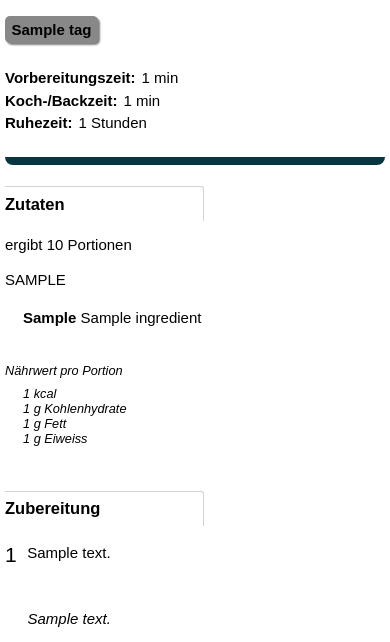
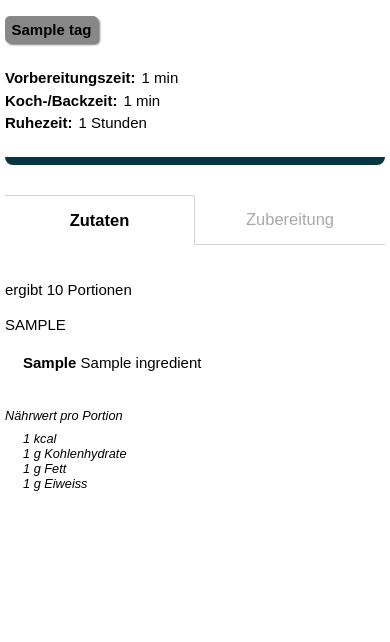
Before and after one commit to piMoll/recipy, a Django app: page /recipes/1 in a window 390 px wide. Shown: the part 415-1057 px from the top of the page. After the commit the page ends 906 px from the top, so only its background shows below. Run offline with Django 3.2, Linux system fonts and the light colour scheme; tables that the repository leaves empty hold one stand-in row (values such as "Sample post"); grey boxes marked "Sample" are stand-in pictures.

Commit message:
For mobile devices ingredients and directions are organized as tabs.

```diff
--- a/recipes/static/recipes/style.css
+++ b/recipes/static/recipes/style.css
@@ -106,18 +106,43 @@ body {
     margin-top: 0; } }
 
 .section-title {
-  font-size: 1.1rem;
   margin-bottom: 1rem;
   padding: 0.5rem 0.5rem 0.5rem 0;
-  border: 0 solid lightgrey;
-  border-top-width: 1px;
-  border-right-width: 1px;
-  border-top-right-radius: 3px;
-  width: 50%; }
-  @media print, (min-width: 768px) {
-    .section-title {
-      font-size: 1.3rem;
-      border: none; } }
+  font-size: 1.3rem; }
+  @media screen and (max-width: 767px) {
+    .section-title.desktop {
+      display: none; } }
+  .section-title.mobile {
+    background: none;
+    margin-top: 2rem;
+    padding: 1rem 0;
+    font-size: 1.1rem;
+    width: 50%;
+    color: darkgrey;
+    font-weight: normal;
+    text-align: center;
+    border: 0 solid lightgrey;
+    border-bottom-width: 1px;
+    cursor: pointer;
+    outline: 0; }
+    .section-title.mobile.active {
+      color: black;
+      font-weight: bold;
+      border-bottom-width: 0;
+      border-top-width: 1px;
+      border-top-right-radius: 3px; }
+    @media print, (min-width: 768px) {
+      .section-title.mobile {
+        display: none; } }
+
+.mobile-tabs {
+  display: flex; }
+  .mobile-tabs :first-child {
+    border-right-width: 1px; }
+
+@media screen and (max-width: 767px) {
+  .section-content.inactive {
+    display: none; } }
 
 .ingredients {
   display: block;
--- a/recipes/static/recipes/style.scss
+++ b/recipes/static/recipes/style.scss
@@ -143,27 +143,55 @@ $page-gutter-width: 900px;
 }
 
 .section-title {
-    font-size: 1.1rem;
     margin-bottom: 1rem;
+    padding: 0.5rem 0.5rem 0.5rem 0;
+    font-size: 1.3rem;
 
-    // TODO
-    padding: 0.5rem 0.5rem 0.5rem 0;
-    border: 0 solid lightgrey;
-    border-top-width: 1px;
-    border-right-width: 1px;
-    border-top-right-radius: 3px;
-    width: 50%;
+    &.desktop {
+        @media screen and (max-width: 767px) {
+            display: none;
+        }
+    }
 
-    .is-active {}
+    &.mobile {
+        background: none;
+        margin-top: 2rem;
+        padding: 1rem 0;
+        font-size: 1.1rem;
+        width: 50%;
+        color: darkgrey;
+        font-weight: normal;
+        text-align: center;
+        border: 0 solid lightgrey;
+        border-bottom-width: 1px;
+        cursor: pointer;
+        outline: 0;
 
-    @media print, (min-width: 768px) {
-        font-size: 1.3rem;
-        border: none;
+        &.active {
+            color: black;
+            font-weight: bold;
+            border-bottom-width: 0;
+            border-top-width: 1px;
+            border-top-right-radius: 3px;
+        }
+
+        @media print, (min-width: 768px) {
+            display: none;
+        }
     }
 }
 
-.section-content {
-    // TODO
+.mobile-tabs {
+    display: flex;
+    :first-child {
+        border-right-width: 1px;
+    }
+}
+
+.section-content.inactive {
+    @media screen and (max-width: 767px) {
+        display: none;
+    }
 }
 
 
--- a/recipes/templates/recipes/recipe_detail.html
+++ b/recipes/templates/recipes/recipe_detail.html
@@ -1,6 +1,10 @@
 {% extends "base.html" %}
 {% load static %}
 
+{% block js-foot %}
+{{ block.super }}
+<script src="{% static 'recipes/script/mobile-tabs.js' %}" type="text/javascript"></script>
+{% endblock %}
 
 {% block title %}Rezept: {{ recipe.title }}{% endblock %}
 
@@ -49,9 +53,15 @@
     </div>
 
     <div class="recipe-details">
+
+        <div class="mobile-tabs">
+            <button class="section-title mobile" id="ingredients-title">Zutaten</button>
+            <button class="section-title mobile" id="directions-title">Zubereitung</button>
+        </div>
+
         <section class="ingredients">
-            <h3 class="section-title">Zutaten</h3>
-                <div class="section-content">
+            <h3 class="section-title desktop">Zutaten</h3>
+                <div class="section-content" id="ingredients-content">
                     {% if recipe.portion_unit %}
                     <div class="ingredient-portion">
                         <div>ergibt {{ recipe.portion_quantity|floatformat }} {{ recipe.get_portion_unit_display }}</div>
@@ -90,8 +100,8 @@
         </section>
 
         <section class="directions">
-            <h3 class="section-title">Zubereitung</h3>
-                <div class="section-content">
+            <h3 class="section-title desktop">Zubereitung</h3>
+                <div class="section-content" id="directions-content">
                     {% for direction in recipe.direction_set.all %}
                         <div class="direction-row">
                             <h4 class="direction-step">{{ direction.step }}</h4>
```
Also changed, not shown: recipes/static/recipes/script/mobile-tabs.js (added, +35 -0 lines).
